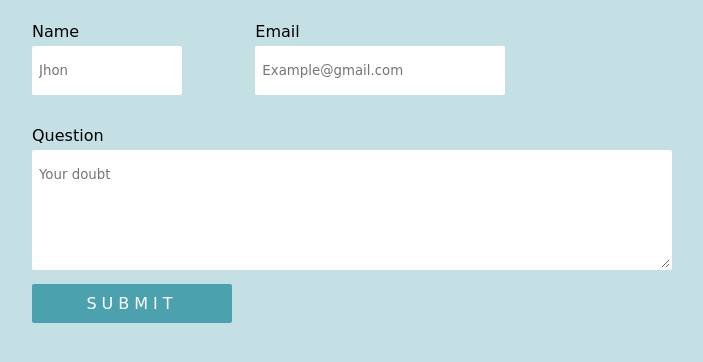
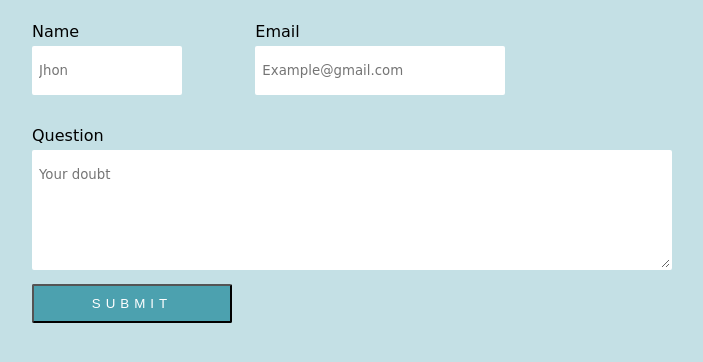
Before and after one commit to developer-shiva/CBT, a plain HTML site: page contact.html in a window 1280 px wide. Shown: the part 180-542 px from the top of the page, without its empty margins (288-991 px from the left). Drawn offline with nearby package versions, Linux system fonts and the light colour scheme; a web font is replaced by a local one.

Commit message:
Update contact.html

```diff
--- a/contact.html
+++ b/contact.html
@@ -10,14 +10,14 @@
 
 </head>
 <body>
-
+<form id="f" action="">
 <div class="wrapper">
   <div class="content">
     <h1>Add your query</h1>
     <p>Ask your doubt about ECET CBT</p>
   </div>
 
-  <div class="form">
+  <div class="form"  >
 
     <div class="top-form">
       <div class="inner-form">
@@ -39,11 +39,11 @@
       </div>
     </div>
 
-    <div class="btn" onclick="post();">Submit</div>
+    <input class="btn" type="submit" onclick="post();">
 
   </div>
 </div>
-
+    </form>
   <script>
 
        function post(){
@@ -63,12 +63,13 @@
 
                document.getElementById("f").action=act;
                document.getElementById("f").submit();
-               window.location.replace("https://developer-shiva.github.io/ECBT");
+
                document.getElementById("ques").value="";
                document.getElementById("m").value="";
-		   document.getElementById("n").value="";
+               document.getElementById("n").value="";
+                window.location.replace("https://developer-shiva.github.io/ECBT");
+               alert("Your doubt is recorded. We will mail you once we found the answer");
 
-               alert("Your doubt is recorded. We will mail you once we found the answer");
            }
            else{
 
```
